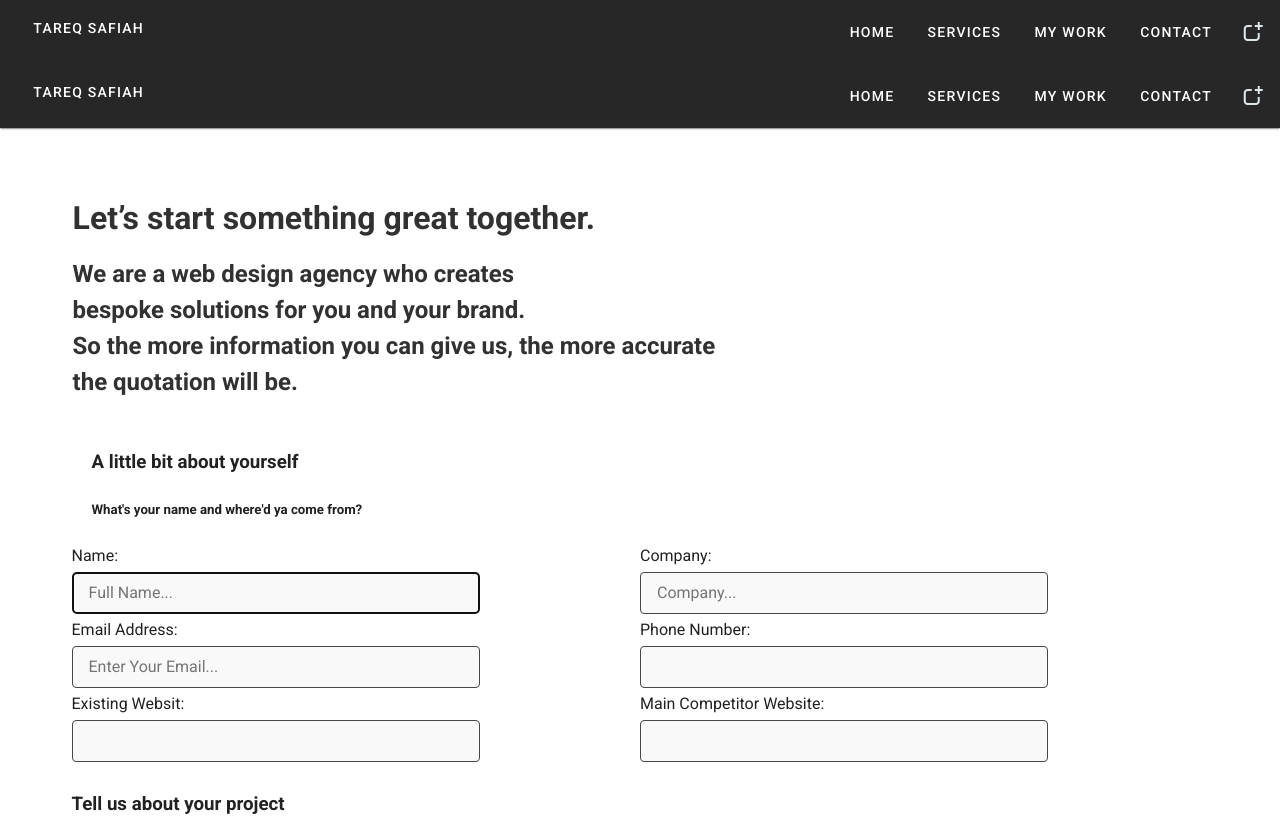
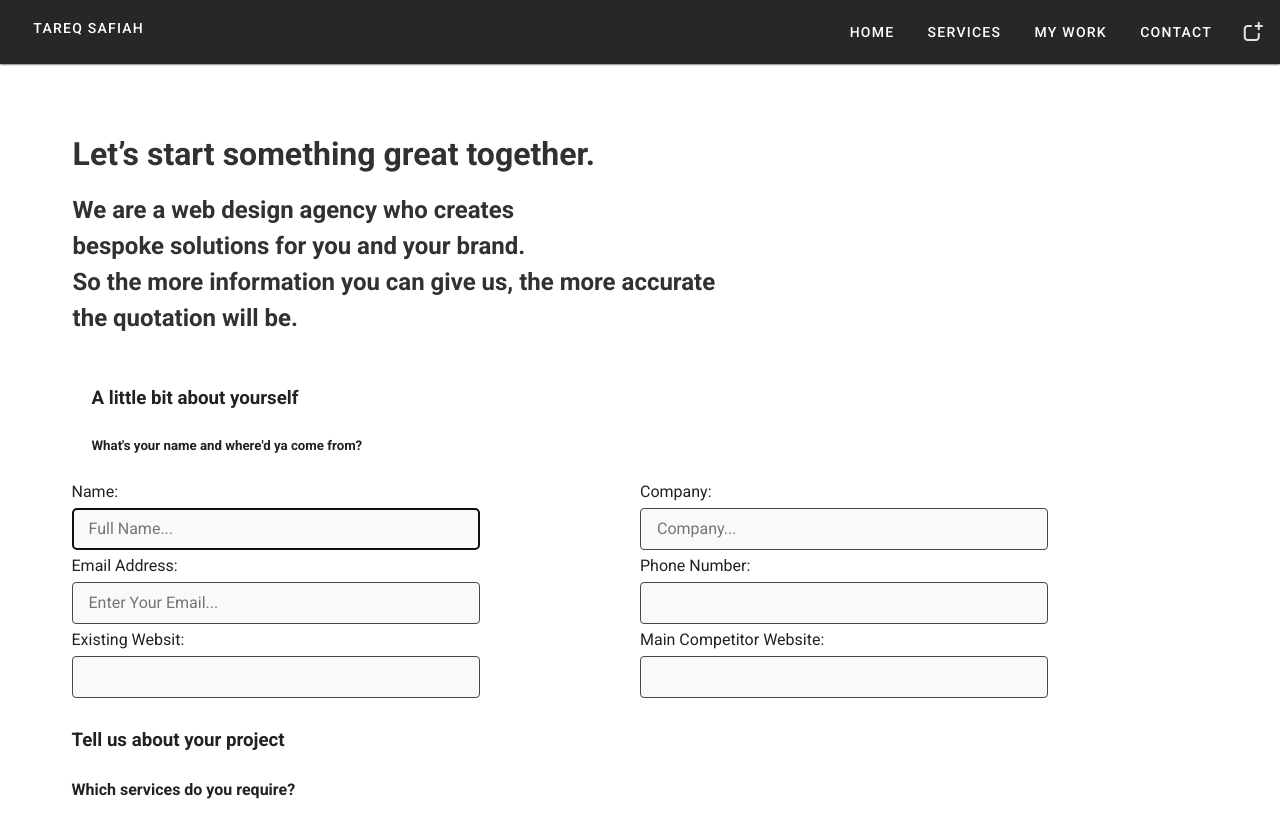
Before and after one commit to tareqsafiah/tareq-safia, a Vue app: page /getservice in a window 1280 px wide. Shown: the top 816 px of the page. Built offline with nearby package versions, Linux system fonts and the light colour scheme.

Commit message:
Update getservice.vue

```diff
--- a/src/views/getservice.vue
+++ b/src/views/getservice.vue
@@ -1,7 +1,6 @@
 <template>
 <v-app>
-    <div id="GetService">
-    <navbar id="nav"/>
+    <div id="getservice">
     <br>
     <div class="container">
       <div class="row">
@@ -186,15 +185,6 @@
     </div>
 </v-app>
 </template>
-<script>
-import navbar from '../components/header.vue'
-export default {
-  name: 'GetService',
-  components: {
-    navbar
-  }
-}
-</script>
 
 <style scoped>
     #titl{
@@ -282,11 +272,6 @@ color: #ff7675;
   left: 2%;
   /* margin: auto; */
 }
-#nav{
-  position: sticky;
-  top:0;
-  z-index: 10;
-}
        .btn{
             width: 100%;
            /* left:-85%; */
```
